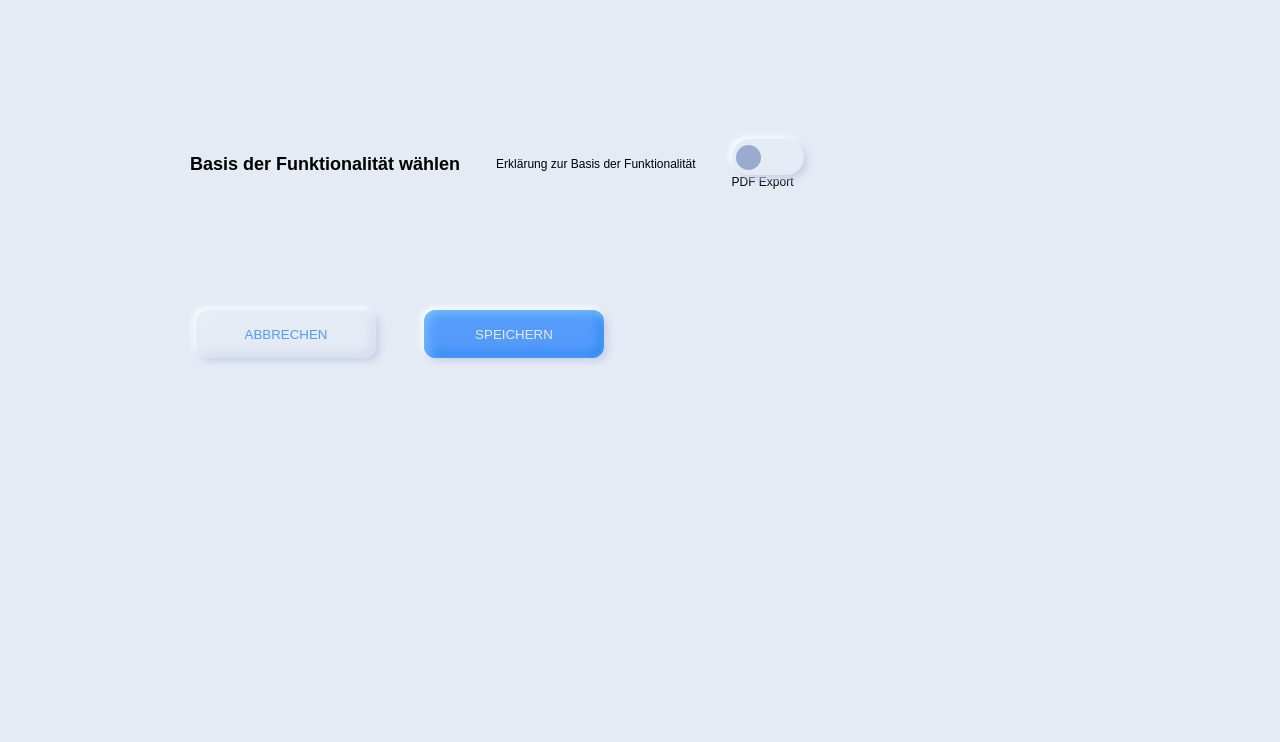
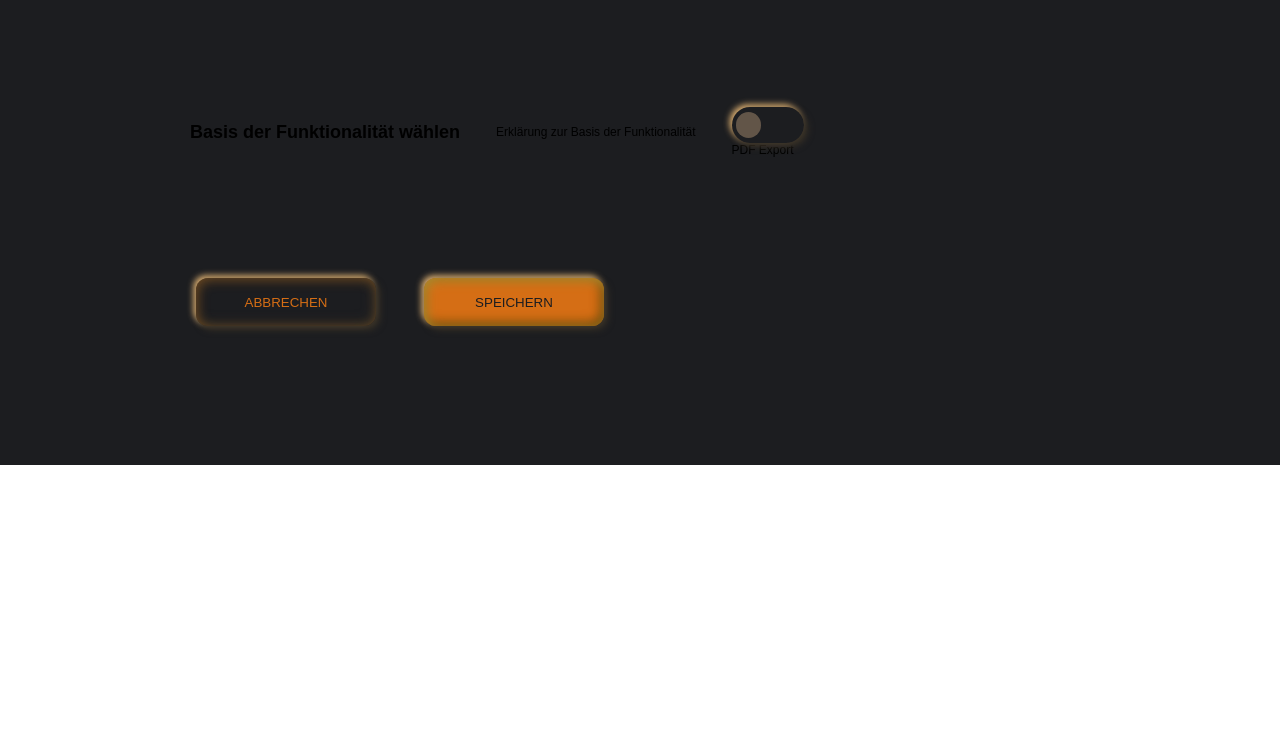
Before and after one commit to mwagner-webdev/iconic-ui-vanilla, a website built with Vite: page index.html in a window 1280 px wide. Shown: the part 58-800 px from the top of the page. Built offline with nearby package versions, Linux system fonts and the light colour scheme.

Commit message:
feat: add dark mode element

```diff
--- a/index.html
+++ b/index.html
@@ -10,6 +10,7 @@
         --primary: #549bfc;
         --primary-dark: #0c71e9;
         --white: #ffffff;
+        --black: #000000;
         --grey-light-0: #eff3fa;
         --grey-light-1: #e4ebf5;
         --grey-light-2: #c8d0e7;
@@ -19,16 +20,36 @@
         --bg-light: #ffffff33;
       }
 
+      iconic-dark-mode {
+        --primary-light: #af8f30;
+        --primary: #d56e15;
+        --primary-dark: #5a3d05;
+        --white: #e7b877;
+        --black: #000000;
+        --grey-light-0: #cd7b1d62;
+        --grey-light-1: #1c1d20;
+        --grey-light-2: #383126;
+        --grey-light-3: #c1d0de;
+        --grey-dark: #625548;
+        --accordion-bg: #1d1e1f;
+        --bg-light: #ffffffc6;
+
+        display: block;
+        background: var(--grey-light-1);
+      }
+
       html {
         box-sizing: border-box;
         font-size: 62.5%;
         overflow-y: scroll;
-        background: var(--grey-light-1);
       }
       @media screen and (min-width: 900px) {
         html {
           font-size: 75%;
         }
+      }
+      body {
+        margin: 0;
       }
       .title {
         margin: 0;
@@ -76,7 +97,8 @@
     </style>
   </head>
   <body>
-    <h1>Iconic UI Demo</h1>
+    <iconic-dark-mode>
+      <h1 class="title">Iconic UI Demo</h1>
       <div class="container">
         <div class="components">
           <div class="general-settings">
@@ -94,5 +116,6 @@
           </div>
         </div>
       </div>
+    </iconic-dark-mode>
   </body>
 </html>
--- a/src/components/Button.ts
+++ b/src/components/Button.ts
@@ -12,7 +12,7 @@ export default class Button extends IconicComponent {
     this.style.setProperty("--background-light", "var(--grey-light-0)");
     this.style.setProperty("--background-dark", "var(--grey-light-2)");
     this.style.setProperty("--foreground", "var(--primary)");
-    this.style.setProperty("--foreground-highlight", "var(--primary-light)");
+    this.style.setProperty("--foreground-highlight", "var(--black)");
 
 
     this.css`
```
Lines whose indentation alone changed are shown as unchanged.
